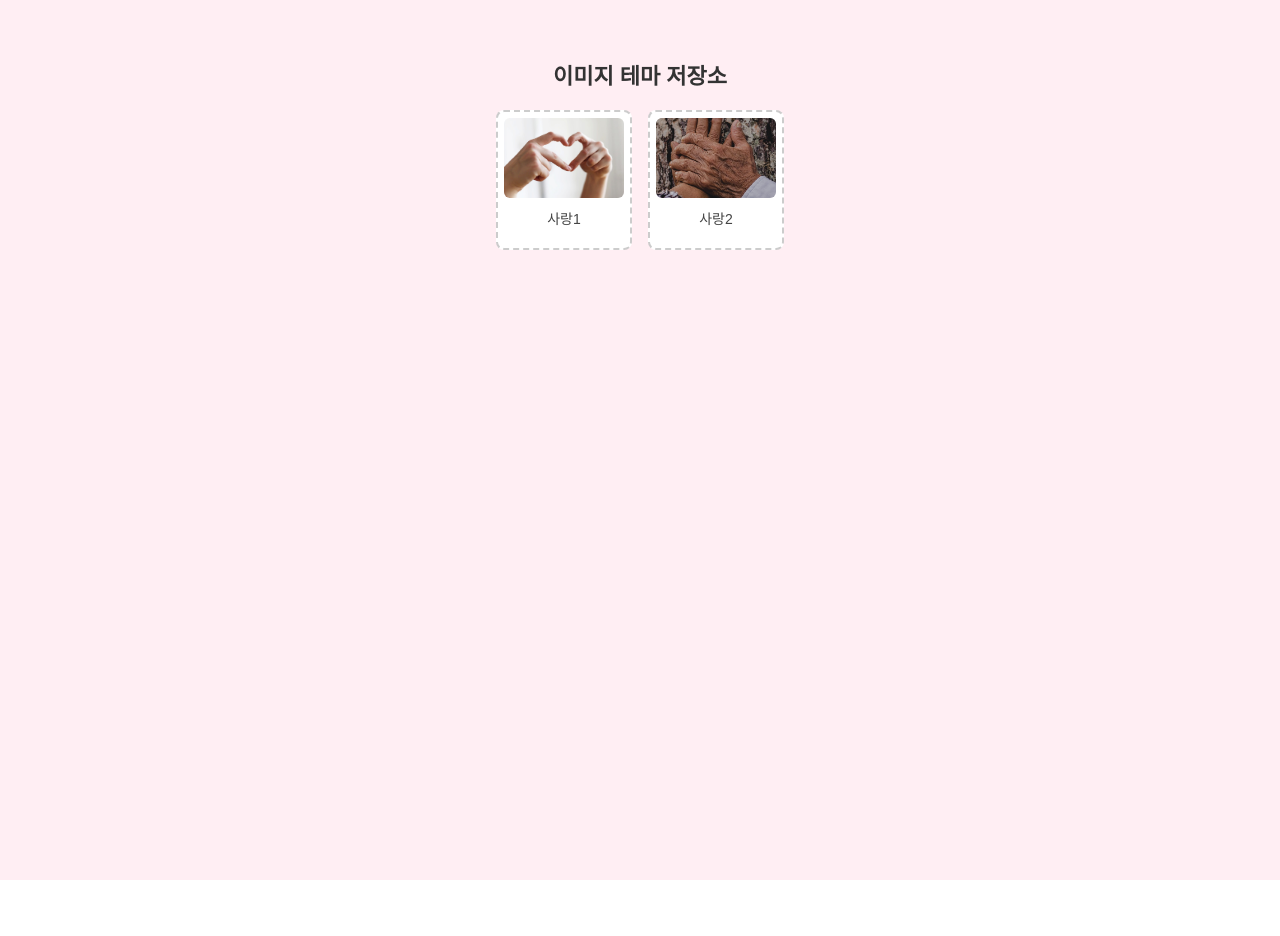
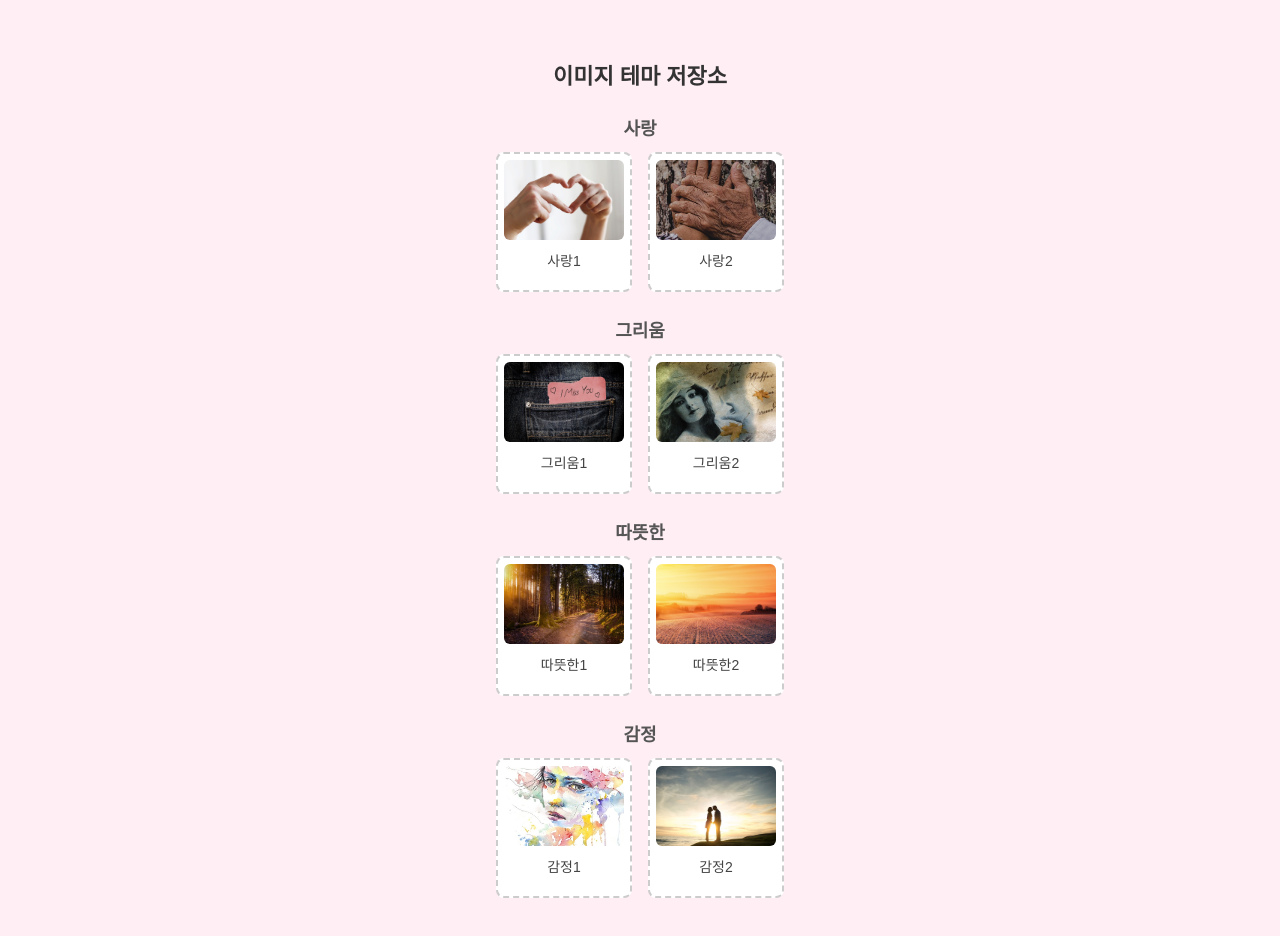
Before and after one commit to xeon-243859/ppongtok-app, a React (Vite) app: page /image/theme in a window 1280 px wide. Before the commit the page ends 880 px from the top, so only its background shows below. Built offline with nearby package versions, Linux system fonts and the light colour scheme.

Commit message:
fix: 이미지 저장소 경로 절대경로로 변환하여 이미지 표시 오류 해결

```diff
--- a/src/pages/ImageThemePage.jsx
+++ b/src/pages/ImageThemePage.jsx
@@ -5,17 +5,20 @@ import "./ImageThemePage.css";
 const ImageThemePage = () => {
   const navigate = useNavigate();
 
-  const handleSelect = (imagePath) => {
+  // ✅ 상대경로를 절대경로로 변환하여 localStorage에 저장
+  const handleSelect = (relativePath) => {
     const slot = localStorage.getItem("selected-slot");
-    console.log("📌 저장할 슬롯 확인:", slot);  // 📌 확인 포인트
 
     if (!slot) {
       alert("슬롯이 설정되지 않았습니다. '이미지파일' 버튼을 먼저 눌러주세요.");
       return;
     }
 
-    localStorage.setItem(slot, imagePath);
-    console.log(`✅ ${slot}에 이미지 저장 완료`);
+    const absolutePath = `${window.location.origin}${relativePath}`;
+    console.log("📌 저장할 슬롯:", slot);
+    console.log("✅ 저장할 이미지 절대경로:", absolutePath);
+
+    localStorage.setItem(slot, absolutePath);
     localStorage.removeItem("selected-slot");
     navigate("/image/select");
   };
@@ -24,6 +27,7 @@ const ImageThemePage = () => {
     <div className="image-theme-container">
       <h2>이미지 테마 저장소</h2>
 
+      <h3>사랑</h3>
       <div className="image-row">
         <div className="image-option" onClick={() => handleSelect("/backgrounds/love/love1.jpg")}>
           <img src="/backgrounds/love/love1.jpg" alt="사랑1" />
@@ -34,6 +38,42 @@ const ImageThemePage = () => {
           <p>사랑2</p>
         </div>
       </div>
+
+      <h3>그리움</h3>
+      <div className="image-row">
+        <div className="image-option" onClick={() => handleSelect("/backgrounds/miss/miss1.jpg")}>
+          <img src="/backgrounds/miss/miss1.jpg" alt="그리움1" />
+          <p>그리움1</p>
+        </div>
+        <div className="image-option" onClick={() => handleSelect("/backgrounds/miss/miss2.jpg")}>
+          <img src="/backgrounds/miss/miss2.jpg" alt="그리움2" />
+          <p>그리움2</p>
+        </div>
+      </div>
+
+      <h3>따뜻한</h3>
+      <div className="image-row">
+        <div className="image-option" onClick={() => handleSelect("/backgrounds/warm/warm1.jpg")}>
+          <img src="/backgrounds/warm/warm1.jpg" alt="따뜻한1" />
+          <p>따뜻한1</p>
+        </div>
+        <div className="image-option" onClick={() => handleSelect("/backgrounds/warm/warm2.jpg")}>
+          <img src="/backgrounds/warm/warm2.jpg" alt="따뜻한2" />
+          <p>따뜻한2</p>
+        </div>
+      </div>
+
+      <h3>감정</h3>
+      <div className="image-row">
+        <div className="image-option" onClick={() => handleSelect("/backgrounds/emotion/emo1.jpg")}>
+          <img src="/backgrounds/emotion/emo1.jpg" alt="감정1" />
+          <p>감정1</p>
+        </div>
+        <div className="image-option" onClick={() => handleSelect("/backgrounds/emotion/emo2.jpg")}>
+          <img src="/backgrounds/emotion/emo2.jpg" alt="감정2" />
+          <p>감정2</p>
+        </div>
+      </div>
     </div>
   );
 };
```
